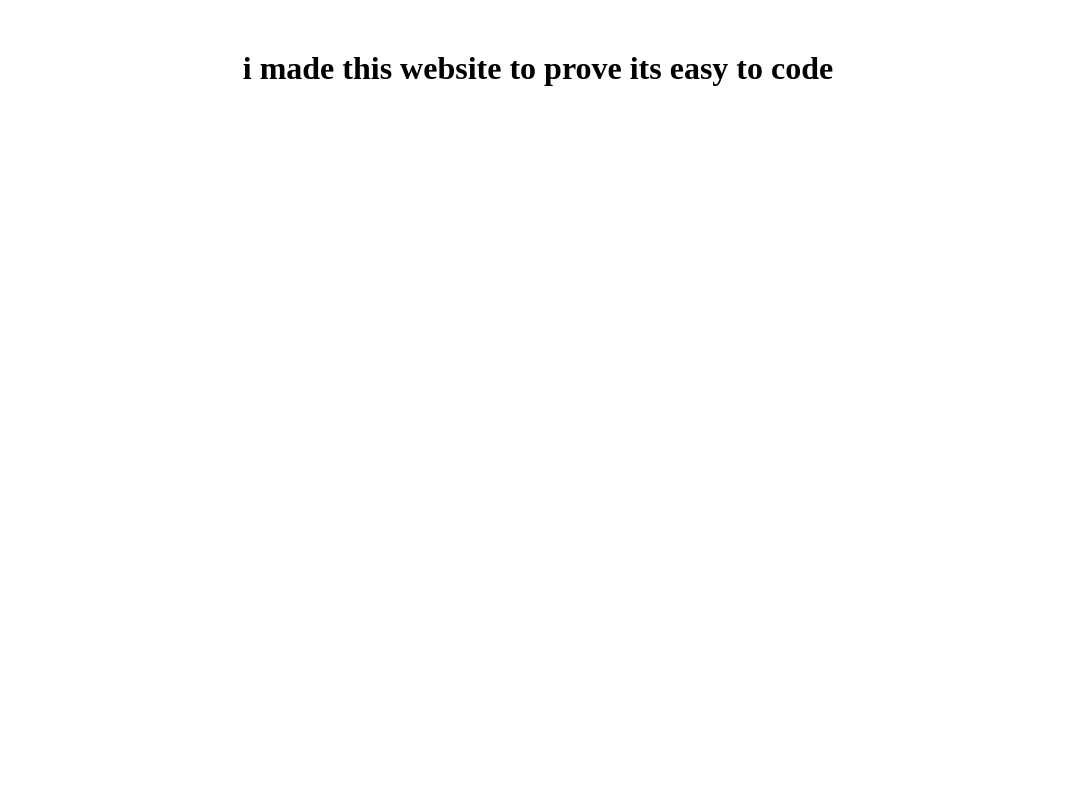
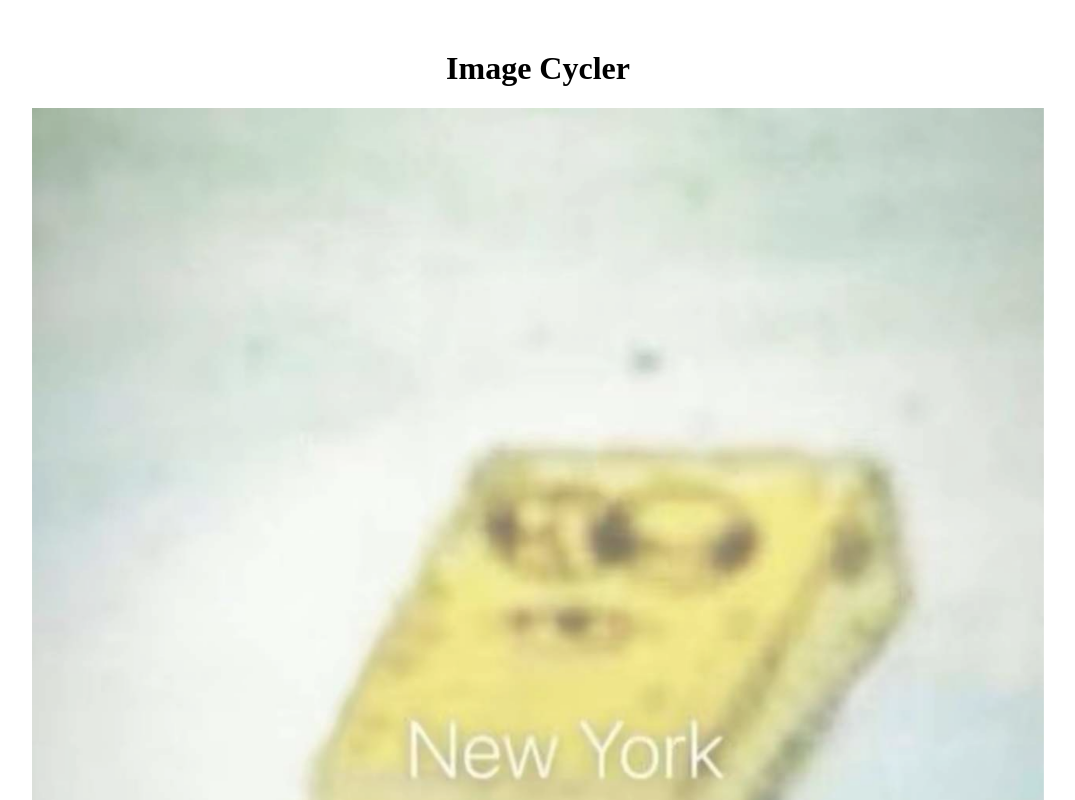
Before and after one commit to r-y4n/webapp, a Next.js app: page / in a window 1280 px wide. Shown: the top 800 px of the page, without its empty margins (102-1177 px from the left). Built offline with nearby package versions, Linux system fonts and the light colour scheme.

Commit message:
Update index.js

```diff
--- a/pages/index.js
+++ b/pages/index.js
@@ -9,19 +9,27 @@
 
 export default function Home() {
   const [currentImageIndex, setCurrentImageIndex] = useState(0);
+  const [fade, setFade] = useState(true);
 
   useEffect(() => {
     const interval = setInterval(() => {
-      setCurrentImageIndex((prevIndex) => (prevIndex + 1) % images.length);
-    }, 5000); // Change image every 3 seconds
+      setFade(false);
+      setTimeout(() => {
+        setCurrentImageIndex((prevIndex) => (prevIndex + 1) % images.length);
+        setFade(true);
+      }, 1000); // Match this duration to the CSS transition duration
+    }, 4000); // Change image every 4 seconds (including 1 second for fade out and 1 second for fade in)
     return () => clearInterval(interval);
   }, []);
 
   return (
     <div className={styles.container}>
-      <h1>i made this website to prove its easy to code</h1>
-      <img src={images[currentImageIndex]} alt="Cycling images" className={styles.image} />
-  </div>
-
+      <h1>Image Cycler</h1>
+      <img
+        src={images[currentImageIndex]}
+        alt="Cycling images"
+        className={`${styles.image} ${fade ? styles['fade-in'] : ''}`}
+      />
+    </div>
   );
 }
```
